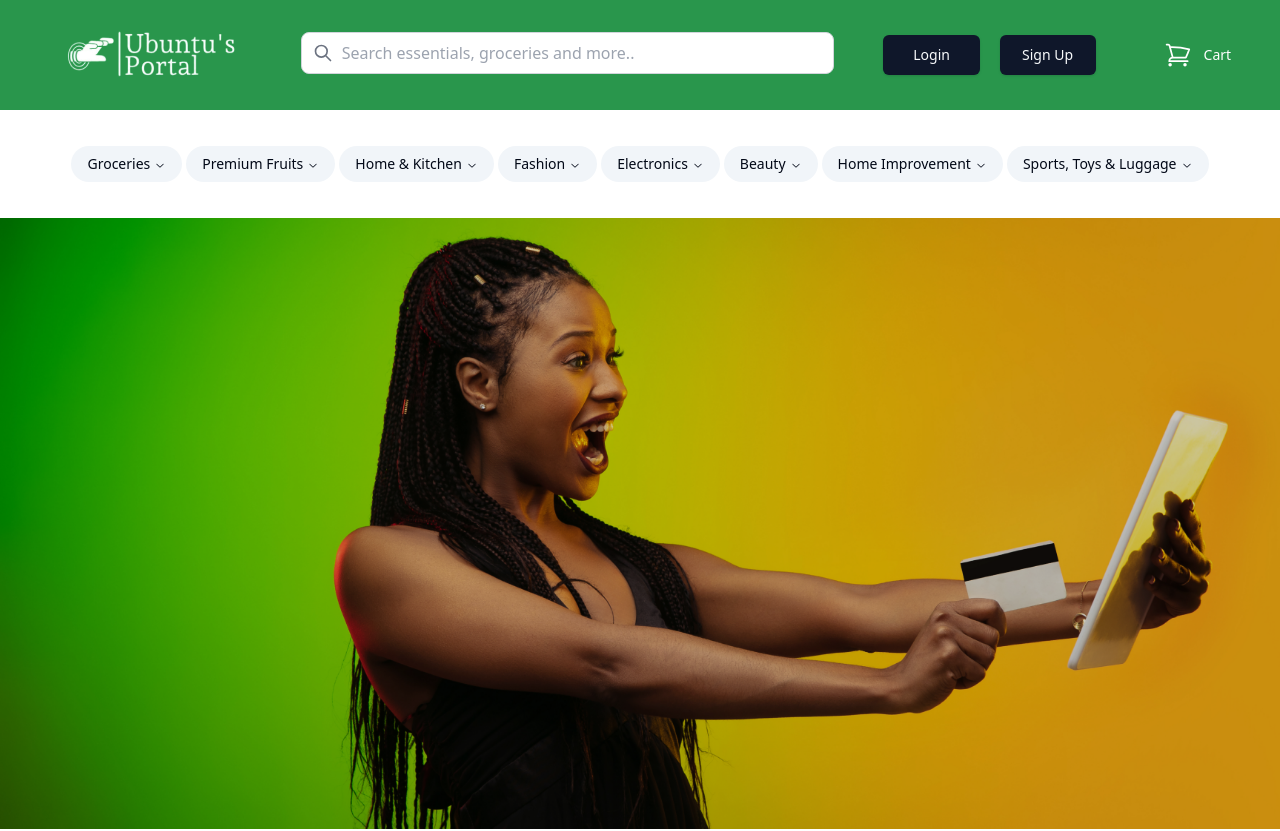
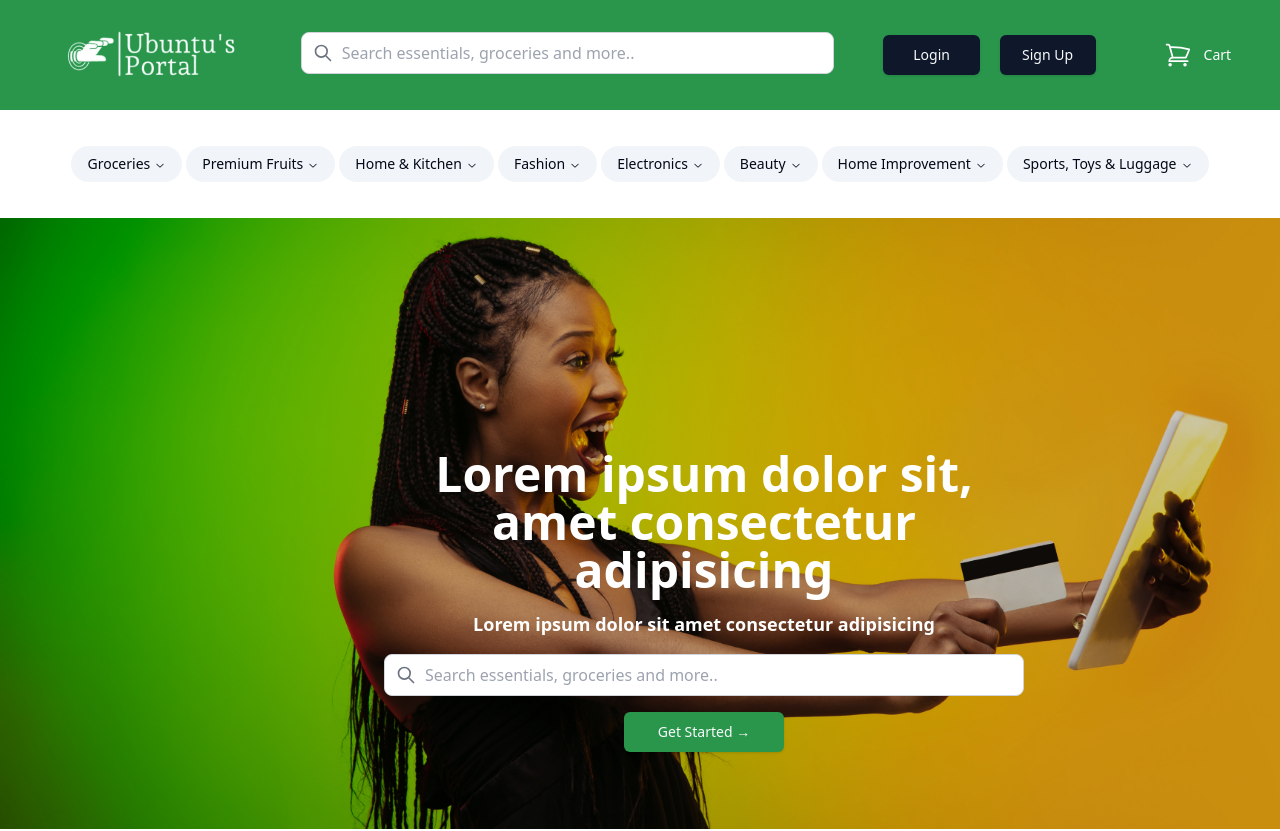
Before and after one commit to ubuntuportal/ubuntu_portal, a Next.js app in the folder ubuntu_portal_frontend/: page /home in a window 1280 px wide. Shown: the top 831 px of the page. Built offline with nearby package versions, Linux system fonts and the light colour scheme.

Commit message:
added the home text

```diff
--- a/ubuntu_portal_frontend/app/home/page.tsx
+++ b/ubuntu_portal_frontend/app/home/page.tsx
@@ -3,7 +3,9 @@
 import { cn } from "@/lib/utils";
 import React from "react";
 import Image from "next/image";
+import { Button } from "@/components/ui/button";
 import neonbg from "@/public/neonbg.png";
+import { SearchIcon } from "@heroicons/react/outline";
 
 import {
   NavigationMenu,
@@ -23,7 +25,7 @@ function BuyersLandingPage() {
       <div>
         <NavList />
       </div>
-      <div className="mb-56">
+      <div className="mb-56 relative ">
         <Image
           src={neonbg}
           alt="neonbg"
@@ -32,6 +34,30 @@ function BuyersLandingPage() {
             marginBottom: "10rem",
           }}
         />
+        <div className="absolute text-center top-[38%] left-[30%]">
+          <div className="  w-[40rem] text-white">
+            <h1 className=" text-5xl  font-extrabold">
+              Lorem ipsum dolor sit, amet consectetur adipisicing
+            </h1>
+            <p className="text-lg my-4 font-bold">
+              Lorem ipsum dolor sit amet consectetur adipisicing
+            </p>
+          </div>
+
+          <div className="relative flex items-center w-full">
+            <SearchIcon className="absolute left-3 h-5 w-5 text-gray-500" />
+            <input
+              type="text"
+              placeholder="Search essentials, groceries and more.."
+              className="w-full py-2 pl-10 pr-4 border border-gray-300 rounded-lg focus:outline-none focus:ring focus:border-blue-300"
+            />
+          </div>
+          <div>
+            <Button className="w-20 mt-4 px-20 bg-[#29964C] py-5 text-sm">
+              Get Started &rarr;
+            </Button>
+          </div>
+        </div>
       </div>
     </div>
   );
--- a/ubuntu_portal_frontend/components/buyer/Header.tsx
+++ b/ubuntu_portal_frontend/components/buyer/Header.tsx
@@ -21,10 +21,6 @@ export default function Header() {
               className="w-full py-2 pl-10 pr-4 border border-gray-300 rounded-lg focus:outline-none focus:ring focus:border-blue-500"
             />
           </div>
-          {/* <Input
-            type="search"
-            className=" bg-white text-lg pt-6 pb-6  text-black"
-          /> */}
         </div>
         <div className="flex  justify-between">
           <div>
```
